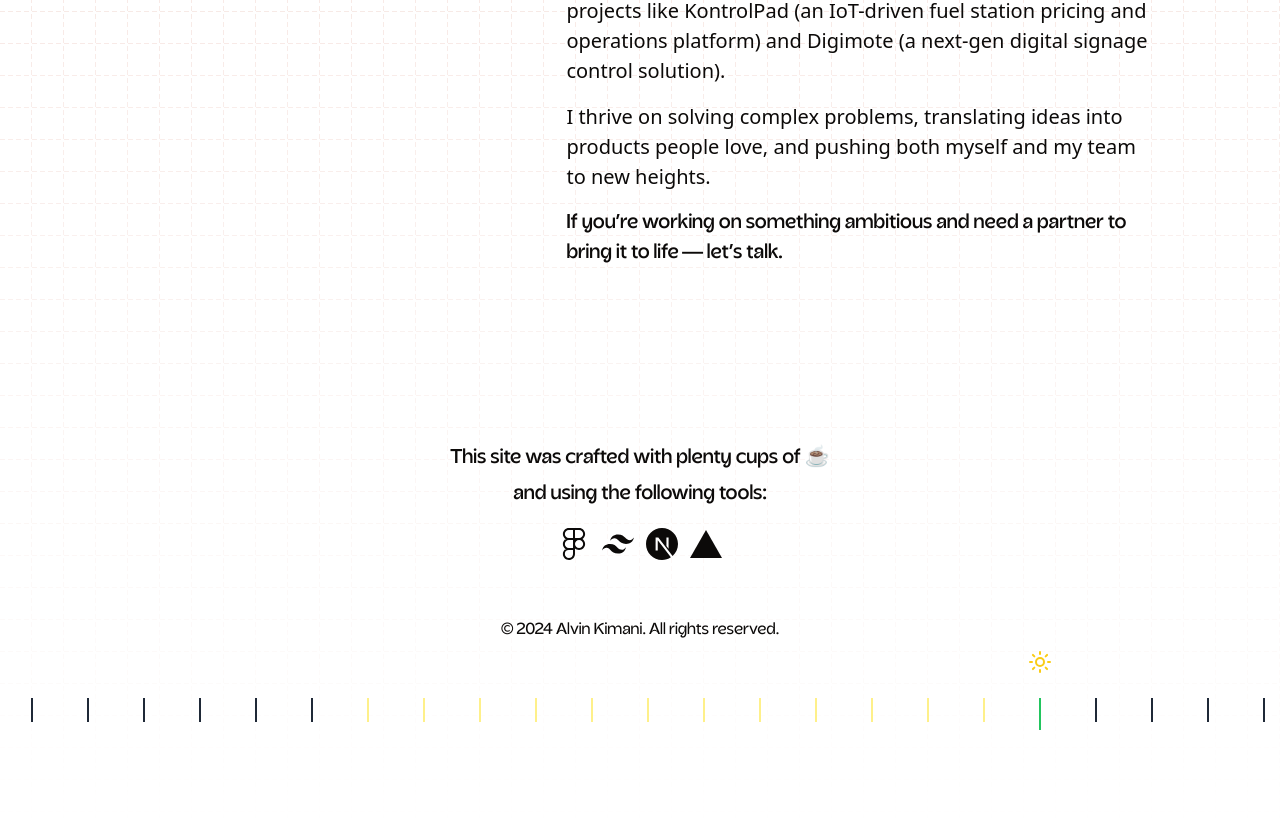
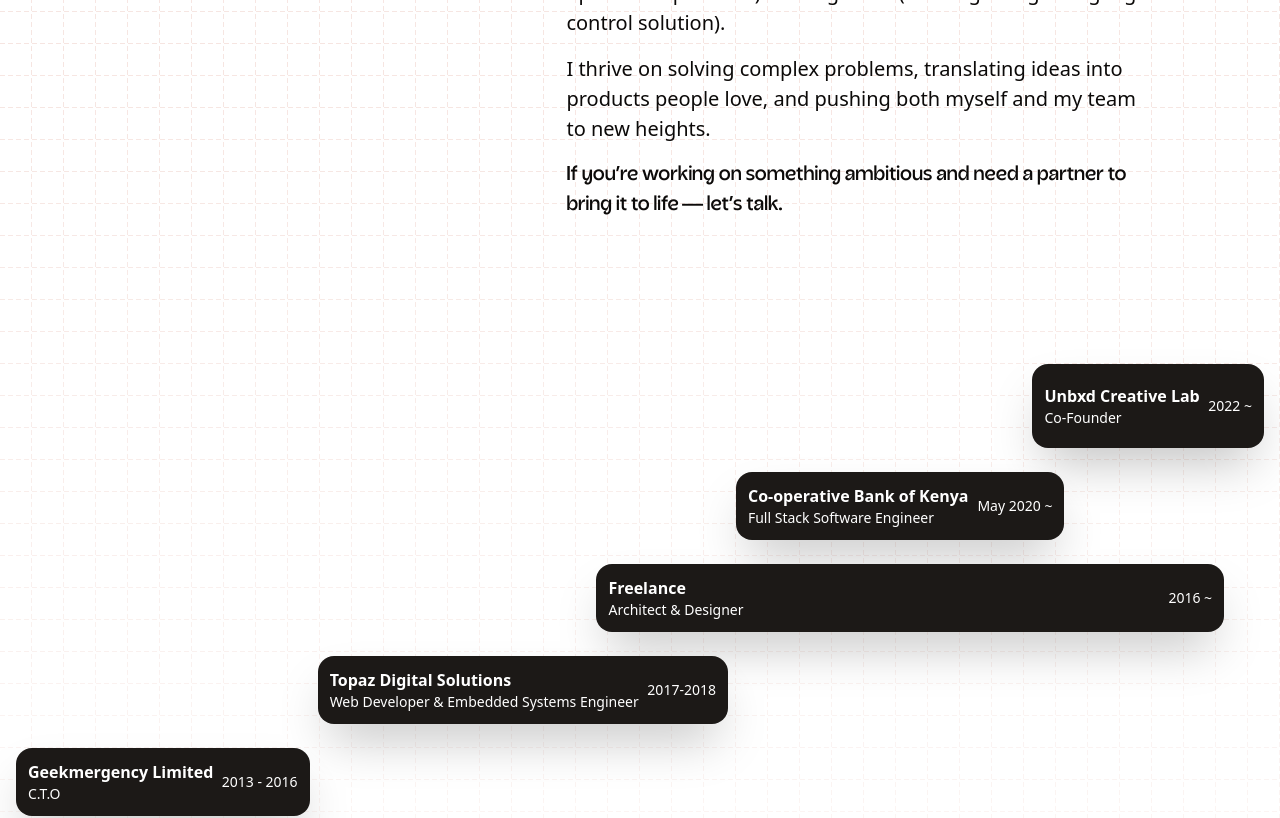
Before and after one commit to kimani-kabiria/itsalvin.xyz, a Next.js app: page /about in a window 1280 px wide. Shown: the part 1204-2022 px from the top of the page. Built offline with nearby package versions, Linux system fonts and the light colour scheme.

Commit message:
feat: added experience section

```diff
--- a/src/app/about/page.tsx
+++ b/src/app/about/page.tsx
@@ -1,11 +1,12 @@
 "use client";
 
-import { AboutHero } from "@/content/about";
+import { AboutHero, Experience } from "@/content/about";
 
 export default function About(){
     return (
         <div>
             <AboutHero />
+            <Experience />
         </div>
     );
 }
--- /dev/null
+++ b/src/content/about/Experience.tsx
@@ -0,0 +1,38 @@
+"use client";
+
+import { cn } from "@/lib/utils";
+
+export function Experience() {
+    const experiences = [
+        { company: "Unbxd Creative Lab", role: "Co-Founder", years: "2022 ~", row: 1, colStart: 21, colSpan: 6 },
+        { company: "Co-operative Bank of Kenya", role: "Full Stack Software Engineer", years: "May 2020 ~ ", row: 2, colStart: 12, colSpan: 10 },
+        { company: "Freelance", role: "Architect & Designer", years: "2016 ~", row: 3, colStart: 10, colSpan: 16 },
+        { company: "Topaz Digital Solutions", role: "Web Developer & Embedded Systems Engineer", years: "2017-2018", row: 4, colStart: 6, colSpan: 6 },
+        { company: "Geekmergency Limited", role: "C.T.O", years: "2013 - 2016", row: 5, colStart: 1, colSpan: 5 },
+    ];
+
+    return (
+        <div className="relative w-full sm:py-16 flex flex-col items-center">
+            <div className="w-full px-4">
+                <div className="timeline-grid sm:grid grid-cols-26 grid-rows-5 gap-2 space-y-4">
+                    {experiences.map((exp, index) => (
+                        <div
+                            key={index}
+                            className="flex items-center justify-between rounded-2xl bg-primary p-3 text-white shadow-2xl hover:shadow-xl"
+                            style={{
+                                gridRow: `${exp.row} / ${exp.row}`,
+                                gridColumn: `${exp.colStart} / span ${exp.colSpan}`,
+                            }}
+                        >
+                            <div className="flex-1">
+                                <h3 className="text-sm md:text-base font-semibold">{exp.company}</h3>
+                                <p className="text-xs md:text-sm">{exp.role}</p>
+                            </div>
+                            <div className="ml-2 text-xs md:text-sm font-medium">{exp.years}</div>
+                        </div>
+                    ))}
+                </div>
+            </div>
+        </div>
+    );
+}
--- a/src/content/about/Hero.tsx
+++ b/src/content/about/Hero.tsx
@@ -10,7 +10,7 @@
 export function AboutHero() {
     const unbxdUrl = "https://beunbxd.com";
     return (
-        <div className="relative flex flex-col items-center justify-center space-y-8 px-6 py-32 md:px-32">
+        <div className="relative flex flex-col items-center justify-center space-y-8 px-6 sm:py-20 py-8 md:px-32">
             {/* Background layer */}
             <div className="absolute inset-0 z-0 flex items-center justify-center">
                 <div className="w-full h-full bg-background-light dark:bg-background-dark"></div>
--- a/src/content/about/index.ts
+++ b/src/content/about/index.ts
@@ -1 +1,2 @@
 export * from "./Hero";
+export * from "./Experience";
```
